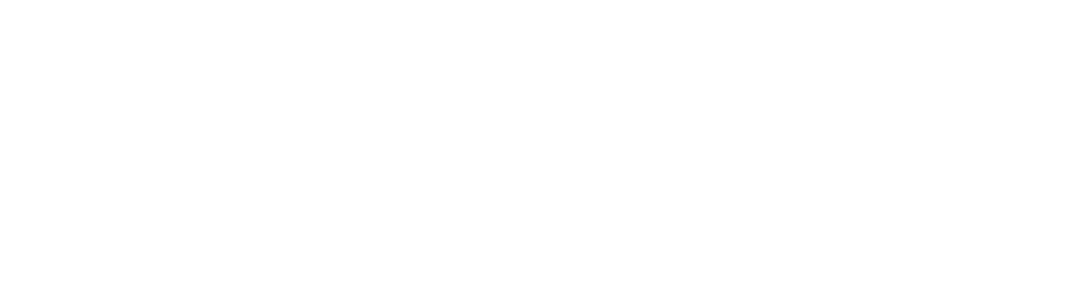
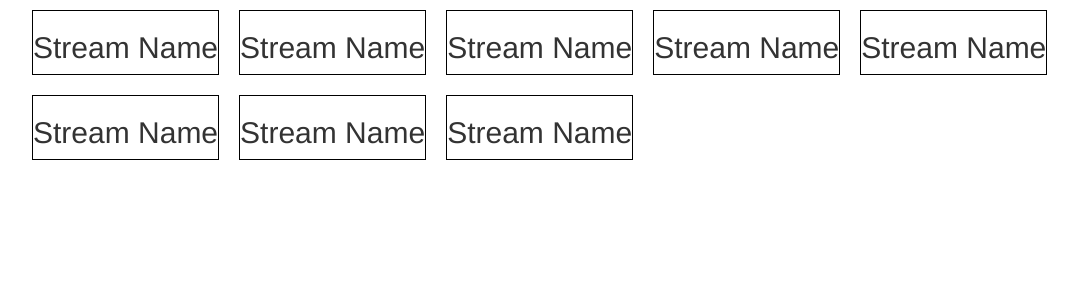
Before and after one commit to strumus/http, a React app: page / in a window 1280 px wide. Shown: the top 300 px of the page, without its empty margins (48-1126 px from the left). Built offline with nearby package versions, Linux system fonts and the light colour scheme.

Commit message:
Fixing webpack

```diff
--- a/public/index.html
+++ b/public/index.html
@@ -4,6 +4,7 @@
 	<meta charset="UTF-8">
 	<title>Strumus</title>
 
+	<link rel="stylesheet" href="https://maxcdn.bootstrapcdn.com/bootstrap/3.3.6/css/bootstrap.min.css" integrity="sha384-1q8mTJOASx8j1Au+a5WDVnPi2lkFfwwEAa8hDDdjZlpLegxhjVME1fgjWPGmkzs7" crossorigin="anonymous">
 </head>
 <body>
 	<div class="container">
@@ -12,6 +13,6 @@
 		</div>
 	</div>
 
-	<script src="bundle.js"></script>
+	<script src="/bundle.js"></script>
 </body>
 </html>
--- a/src/components/StreamList.js
+++ b/src/components/StreamList.jsx
@@ -8,6 +8,7 @@
 	render() {
 		return (
 			<div className="streamPreview">
+				<h2>Stream Name</h2>
 			</div>
 		);
 	}
--- a/src/components/stream-list.css
+++ b/src/components/stream-list.css
@@ -2,3 +2,8 @@
 	display: flex;
 	flex-wrap: wrap;
 }
+
+.streamPreview {
+	border: 1px solid black;
+	margin: 10px;
+}
--- a/src/index.js
+++ b/src/index.jsx
@@ -2,9 +2,7 @@
 
 import React from 'react';
 import ReactDOM from 'react-dom';
-import StreamList from './components/StreamList'
-
-console.log(StreamList);
+import StreamList from './components/StreamList.jsx';
 
 ReactDOM.render(
 	<StreamList />,
--- a/webpack.config.js
+++ b/webpack.config.js
@@ -1,15 +1,17 @@
 'use strict';
 
-import path from 'path';
-import webpack from 'webpack';
+var path = require('path'),
+	webpack = require('webpack');
 
-export default {
+console.log(path.join(__dirname, 'public'));
+
+module.exports = {
 	entry: [
 		'webpack/hot/dev-server',
-		'./src/index.js'
+		'./src/index.jsx'
 	],
 	output: {
-		path: path.join(__dirname, 'build'),
+		path: path.join(__dirname, 'public'),
 		filename: 'bundle.js'
 	},
 	module: {
@@ -17,7 +19,7 @@
 			{ test: /\.js$/, loader: 'eslint-loader', exclude: /node_modules/ }
 		],
 		loaders: [
-			{ test: /\.js$/, loader: 'babel-loader', exclude: /node_modules/ },
+			{ test: /\.jsx$/, loader: 'babel-loader', exclude: /node_modules/ },
 			{ test: /\.css$/, loader: 'style-loader!css-loader', exclude: /node_modules/ }
 		]
 	},
@@ -25,4 +27,4 @@
 		new webpack.HotModuleReplacementPlugin(),
 		new webpack.NoErrorsPlugin()
 	]
-}
+};
```
Also changed, not shown: .babelrc, 1 other file (tests, documents, lock files or other folders).
